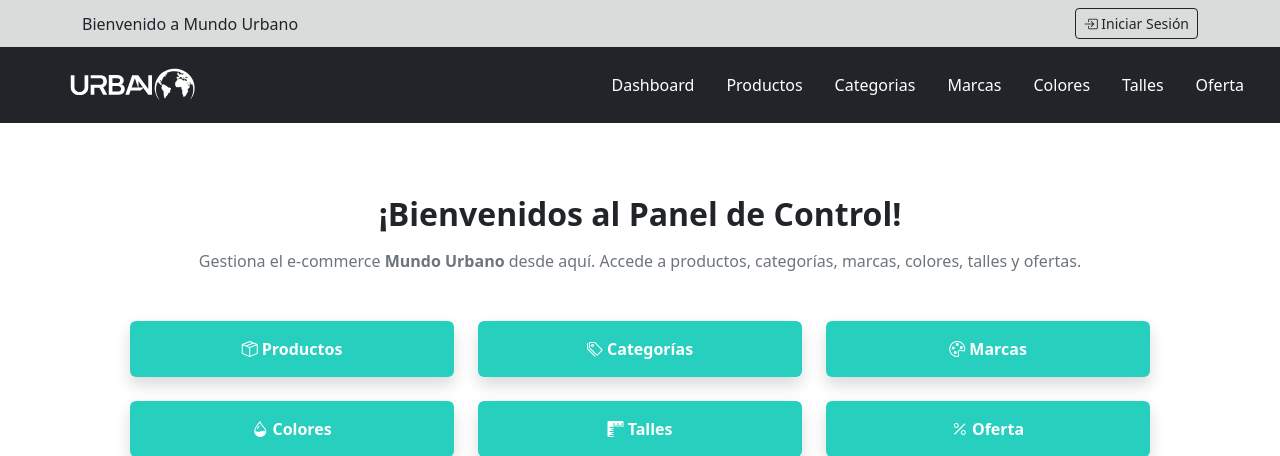
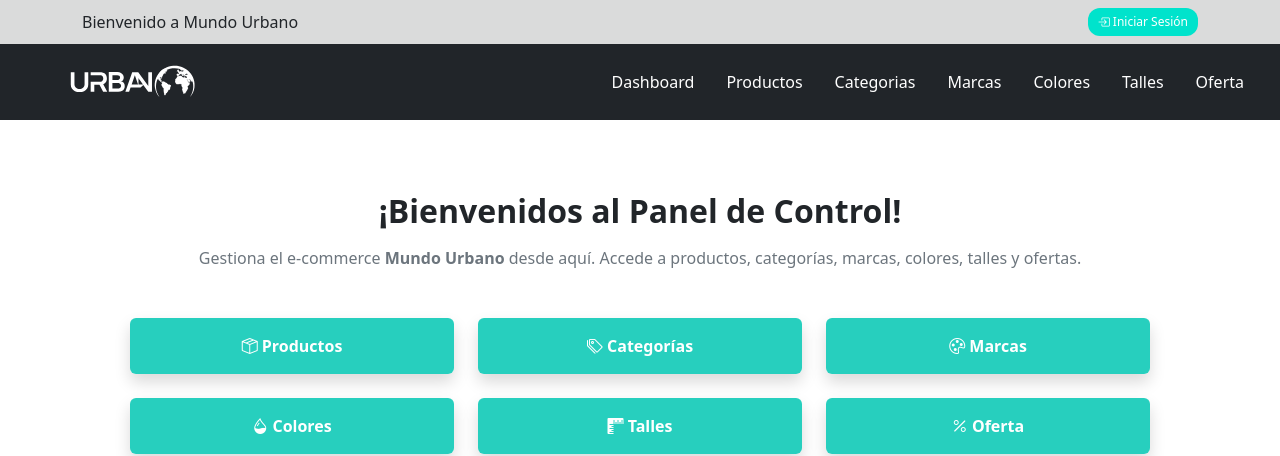
Before and after one commit to niknef/mundo_urbano, a PHP site: page /admin/index.php in a window 1280 px wide. Shown: the top 456 px of the page. Run offline with PHP 8.4, Linux system fonts and the light colour scheme; data comes from the database, SQL or seed files in the repository; both versions use the stored data as it was after the commit; data that the repository does not hold is empty.

Commit message:
fix login navbar styles

```diff
--- a/admin/index.php
+++ b/admin/index.php
@@ -2,6 +2,8 @@
 require_once "../functions/autoload.php";
 
 $vista = Vista::validar_vista($_GET['link'] ?? 'dashboard');
+Autenticacion::verify($vista->getRestringida());
+$userData = $_SESSION['loggedIn'] ?? FALSE;
 
 ?>
 
@@ -33,16 +35,11 @@
             <div>
                 <?php if ($userData) { ?>
 
-                    <?php if ($userData['rol'] == 'admin' || $userData['rol'] == 'superadmin') { ?>
-                        <a href="admin/index.php?link=dashboard" class="btn btn-outline-dark btn-sm me-2">
-                            <i class="bi bi-tools"></i> Admin
-                        </a>
-                    <?php } ?>
-                    <a href="admin/actions/auth_logout.php" class="btn btn-danger btn-sm">
+                    <a href="actions/auth_logout.php" class="btn btn-rojo btn-sm">
                         <i class="bi bi-door-open"></i> Cerrar Sesión
                     </a>
                 <?php } else { ?>
-                    <a href="index.php?link=login" class="btn btn-outline-dark btn-sm">
+                    <a href="index.php?link=login" class="btn btn-iniciar btn-sm">
                         <i class="bi bi-box-arrow-in-right"></i> Iniciar Sesión
                     </a>
                 <?php } ?>
--- a/css/styles.css
+++ b/css/styles.css
@@ -200,7 +200,53 @@
     justify-content: center;
 }
 
+.btn-rojo{
+    background-color: #ff0000ad;
+    color: #fff;
+    border: none;
+    padding: 5px 10px;
+    font-size: 12px;
+    border-radius: 12px;
+    transition: background-color 0.3s ease;
+}
 
+.btn-iniciar{
+    background-color: #00E3CC;
+    color: #fff;
+    border: none;
+    padding: 5px 10px;
+    font-size: 12px;
+    border-radius: 12px;
+    transition: background-color 0.3s ease;
+}
+
+.btn-rojo:hover{
+    background-color: #ff0000;
+    color: #fff;
+    box-shadow: 0 4px 8px rgba(255, 0, 0, 0.3);
+}
+
+.btn-iniciar:hover{
+    background-color: #009688;
+    color: #fff;
+    box-shadow: 0 4px 8px rgba(0, 227, 204, 0.3);
+}
+
+.btn-admin{
+    background-color: #04292bad;
+    color: #fff;
+    border: none;
+    padding: 5px 10px;
+    font-size: 12px;
+    border-radius: 12px;
+    transition: background-color 0.3s ease;
+}
+
+.btn-admin:hover{
+    background-color: #04292b;
+    color: #fff;
+    box-shadow: 0 4px 8px rgba(4, 41, 43, 0.3);
+}
 .boton-comprar:hover {
     box-shadow: 0 4px 8px rgba(0, 0, 0, 0.3);
 }
--- a/index.php
+++ b/index.php
@@ -46,15 +46,15 @@
                 <?php if ($userData) { ?>
 
                     <?php if ($userData['rol'] == 'admin' || $userData['rol'] == 'superadmin') { ?>
-                        <a href="admin/index.php?link=dashboard" class="btn btn-outline-dark btn-sm me-2">
+                        <a href="admin/index.php?link=dashboard" class="btn btn-admin btn-sm me-2">
                             <i class="bi bi-tools"></i> Admin
                         </a>
                     <?php } ?>
-                    <a href="admin/actions/auth_logout.php" class="btn btn-danger btn-sm">
+                    <a href="admin/actions/auth_logout.php" class="btn btn-rojo btn-sm">
                         <i class="bi bi-door-open"></i> Cerrar Sesión
                     </a>
                 <?php } else { ?>
-                    <a href="index.php?link=login" class="btn btn-outline-dark btn-sm">
+                    <a href="index.php?link=login" class="btn btn-iniciar btn-sm">
                         <i class="bi bi-box-arrow-in-right"></i> Iniciar Sesión
                     </a>
                 <?php } ?>
```
Also changed, not shown: bd/mundo_urbano.sql (+50 -48 lines).
